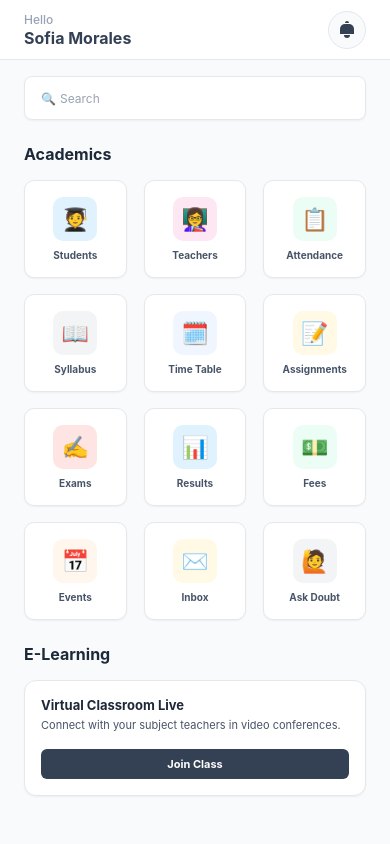
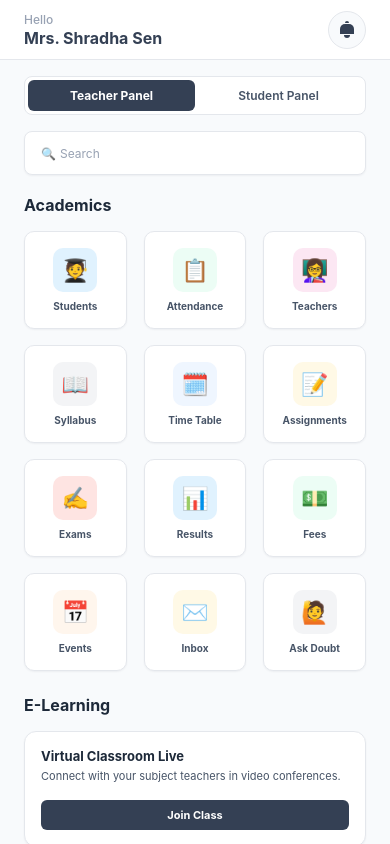
Before and after one commit to jayagrawal-petabyte/School_ERP, a React Native app in the folder apps/mobile/: screen /Home in a window 390 px wide. Built offline with nearby package versions, Linux system fonts and the light colour scheme.

Commit message:
feat(mobile): implement role switcher, dynamic grids, and locked student attendance calendar routing

```diff
--- a/apps/mobile/src/navigation/AppNavigator.tsx
+++ b/apps/mobile/src/navigation/AppNavigator.tsx
@@ -15,7 +15,7 @@ export type RootStackParamList = {
   Home: undefined;
   AttendanceList: undefined;
   MarkAttendance: { classId: string; className: string };
-  AttendanceHistory: { classId: string; className: string };
+  AttendanceHistory: { classId: string; className: string; defaultStudentName?: string };
   AttendanceReports: { classId: string; className: string };
   AssignmentList: { classId: string; className: string };
   AssignmentDetails: { assignmentId: string };
--- a/apps/mobile/src/screens/AttendanceHistoryScreen.tsx
+++ b/apps/mobile/src/screens/AttendanceHistoryScreen.tsx
@@ -37,12 +37,12 @@ const MONTH_NAMES = [
 const WEEKDAYS = ['SUN', 'MON', 'TUE', 'WED', 'THU', 'FRI', 'SAT'];
 
 export default function AttendanceHistoryScreen({ route, navigation }: Props) {
-  const { classId } = route.params;
+  const { classId, defaultStudentName } = route.params;
 
   // Search Filter States
   const [role, setRole] = useState<'student' | 'teacher'>('student');
-  const [searchQuery, setSearchQuery] = useState<string>(''); // Default empty for class mode
-  const [activeSearch, setActiveSearch] = useState<string>(''); // Confirmed search query
+  const [searchQuery, setSearchQuery] = useState<string>(defaultStudentName || ''); // Default empty or student name
+  const [activeSearch, setActiveSearch] = useState<string>(defaultStudentName || ''); // Confirmed search query
   const [standard] = useState<string>('Standard - 8');
   const [division] = useState<string>('Division - C');
 
@@ -321,7 +321,8 @@ export default function AttendanceHistoryScreen({ route, navigation }: Props) {
         </TouchableOpacity>
       </View>
 
-      {/* Top Search Controls */}
+      {/* Top Search Controls (Visible only for Teachers/Admin) */}
+      {!defaultStudentName && (
         <View style={styles.filterSection}>
           <View style={styles.radioContainer}>
             <TouchableOpacity style={styles.radioButtonWrapper} onPress={() => setRole('student')}>
@@ -373,6 +374,7 @@ export default function AttendanceHistoryScreen({ route, navigation }: Props) {
             </TouchableOpacity>
           </View>
         </View>
+      )}
 
       {loading ? (
         <View style={styles.loadingContainer}>
--- a/apps/mobile/src/screens/HomeScreen.tsx
+++ b/apps/mobile/src/screens/HomeScreen.tsx
@@ -1,4 +1,4 @@
-import React from 'react';
+import React, { useState } from 'react';
 import {
   View,
   Text,
@@ -14,7 +14,7 @@ import { NativeStackNavigationProp } from '@react-navigation/native-stack';
 import { RootStackParamList } from '../navigation/AppNavigator';
 import { COLORS, SPACING, FONT_SIZE, FONT_WEIGHT, SHADOWS } from '../constants/theme';
 
-type HomeScreenNavigationProp = NativeStackNavigationProp<RootStackParamList, 'AttendanceList'>;
+type HomeScreenNavigationProp = NativeStackNavigationProp<RootStackParamList, 'Home'>;
 
 interface Props {
   navigation: HomeScreenNavigationProp;
@@ -30,37 +30,67 @@ interface AcademicItem {
 }
 
 export default function HomeScreen({ navigation }: Props) {
-  const academicItems: AcademicItem[] = [
-    { id: '1', title: 'Students', emoji: '🧑‍🎓', color: '#E0F2FE' },
-    { id: '2', title: 'Teachers', emoji: '👩‍🏫', color: '#FCE7F3' },
+  const [role, setRole] = useState<'teacher' | 'student'>('teacher');
+
+  const getAcademicItems = (): AcademicItem[] => {
+    const baseItems: AcademicItem[] = [
+      { id: '1', title: 'Teachers', emoji: '👩‍🏫', color: '#FCE7F3' },
+      { id: '2', title: 'Syllabus', emoji: '📖', color: '#F3F4F6' },
+      { id: '3', title: 'Time Table', emoji: '🗓️', color: '#EFF6FF' },
       {
-      id: '3',
-      title: 'Attendance',
-      emoji: '📋',
-      color: '#ECFDF5',
-      route: 'AttendanceList'
-    },
-    { id: '4', title: 'Syllabus', emoji: '📖', color: '#F3F4F6' },
-    { id: '5', title: 'Time Table', emoji: '🗓️', color: '#EFF6FF' },
-    {
-      id: '6',
+        id: '4',
         title: 'Assignments',
         emoji: '📝',
         color: '#FFF9E6',
         route: 'AssignmentList',
         params: { classId: '1', className: 'Standard - 8 - C' }
       },
-    { id: '7', title: 'Exams', emoji: '✍️', color: '#FEE4E2' },
-    { id: '8', title: 'Results', emoji: '📊', color: '#E0F2FE' },
-    { id: '9', title: 'Fees', emoji: '💵', color: '#ECFDF5' },
-    { id: '10', title: 'Events', emoji: '📅', color: '#FFF6ED' },
-    { id: '11', title: 'Inbox', emoji: '✉️', color: '#FFF9E6' },
-    { id: '12', title: 'Ask Doubt', emoji: '🙋', color: '#F3F4F6' },
+      { id: '5', title: 'Exams', emoji: '✍️', color: '#FEE4E2' },
+      { id: '6', title: 'Results', emoji: '📊', color: '#E0F2FE' },
+      { id: '7', title: 'Fees', emoji: '💵', color: '#ECFDF5' },
+      { id: '8', title: 'Events', emoji: '📅', color: '#FFF6ED' },
+      { id: '9', title: 'Inbox', emoji: '✉️', color: '#FFF9E6' },
+      { id: '10', title: 'Ask Doubt', emoji: '🙋', color: '#F3F4F6' },
     ];
+
+    if (role === 'teacher') {
+      // Teacher panel items
+      return [
+        { id: 't0', title: 'Students', emoji: '🧑‍🎓', color: '#E0F2FE' },
+        {
+          id: 't_attendance',
+          title: 'Attendance',
+          emoji: '📋',
+          color: '#ECFDF5',
+          route: 'AttendanceList'
+        },
+        ...baseItems
+      ];
+    } else {
+      // Student panel items
+      return [
+        {
+          id: 's_leave',
+          title: 'Apply Leave',
+          emoji: '✉️',
+          color: '#FFF6ED',
+          route: 'LeaveRequest'
+        },
+        {
+          id: 's_attendance',
+          title: 'Attendance',
+          emoji: '📋',
+          color: '#ECFDF5',
+          route: 'AttendanceHistory',
+          params: { classId: '1', className: 'Standard - 8 - C', defaultStudentName: 'Sofia Morales' }
+        },
+        ...baseItems
+      ];
+    }
+  };
 
   const handlePressItem = (item: AcademicItem) => {
     if (item.route) {
-      // Navigate to the module
       navigation.navigate(item.route as any, item.params);
     } else {
       Alert.alert(
@@ -75,11 +105,13 @@ export default function HomeScreen({ navigation }: Props) {
     <SafeAreaView style={styles.container}>
       <StatusBar barStyle="dark-content" backgroundColor="#FFFFFF" />
 
-      {/* Header Profile Info (Michael Smith / Sofia Morales) */}
+      {/* Header Profile Info */}
       <View style={styles.header}>
         <View style={styles.profileContainer}>
           <Text style={styles.greeting}>Hello</Text>
-          <Text style={styles.userName}>Sofia Morales</Text>
+          <Text style={styles.userName}>
+            {role === 'teacher' ? 'Mrs. Shradha Sen' : 'Sofia Morales'}
+          </Text>
         </View>
         <TouchableOpacity style={styles.bellButton} onPress={() => Alert.alert('Notifications', 'No new notifications.')}>
           <View style={styles.bellOutline}>
@@ -90,8 +122,31 @@ export default function HomeScreen({ navigation }: Props) {
         </TouchableOpacity>
       </View>
 
+      {/* Temporary Role Switcher */}
+      <View style={styles.roleSwitcherContainer}>
+        <TouchableOpacity
+          style={[styles.roleTab, role === 'teacher' && styles.roleTabActive]}
+          onPress={() => setRole('teacher')}
+          activeOpacity={0.8}
+        >
+          <Text style={[styles.roleTabText, role === 'teacher' && styles.roleTabTextActive]}>
+            Teacher Panel
+          </Text>
+        </TouchableOpacity>
+
+        <TouchableOpacity
+          style={[styles.roleTab, role === 'student' && styles.roleTabActive]}
+          onPress={() => setRole('student')}
+          activeOpacity={0.8}
+        >
+          <Text style={[styles.roleTabText, role === 'student' && styles.roleTabTextActive]}>
+            Student Panel
+          </Text>
+        </TouchableOpacity>
+      </View>
+
       <ScrollView contentContainerStyle={styles.scrollContent} showsVerticalScrollIndicator={false}>
-        {/* Search Input block */}
+        {/* Search Input bar */}
         <View style={styles.searchSection}>
           <View style={styles.searchBox}>
             <Text style={styles.searchIcon}>🔍</Text>
@@ -104,7 +159,7 @@ export default function HomeScreen({ navigation }: Props) {
           <Text style={styles.sectionTitle}>Academics</Text>
 
           <View style={styles.grid}>
-            {academicItems.map((item) => (
+            {getAcademicItems().map((item) => (
               <TouchableOpacity
                 key={item.id}
                 style={styles.gridItem}
@@ -120,7 +175,7 @@ export default function HomeScreen({ navigation }: Props) {
           </View>
         </View>
 
-        {/* E-Learning Section Header */}
+        {/* E-Learning Section */}
         <View style={styles.elearningSection}>
           <Text style={styles.sectionTitle}>E-Learning</Text>
           <View style={styles.elearningBanner}>
@@ -204,6 +259,34 @@ const styles = StyleSheet.create({
     borderBottomRightRadius: 3,
     marginTop: 1,
   },
+  roleSwitcherContainer: {
+    flexDirection: 'row',
+    backgroundColor: '#FFFFFF',
+    marginHorizontal: SPACING.lg,
+    marginTop: SPACING.md,
+    borderRadius: 8,
+    padding: 3,
+    borderWidth: 1,
+    borderColor: COLORS.border,
+  },
+  roleTab: {
+    flex: 1,
+    paddingVertical: 8,
+    alignItems: 'center',
+    borderRadius: 6,
+  },
+  roleTabActive: {
+    backgroundColor: COLORS.primary,
+  },
+  roleTabText: {
+    fontSize: 12,
+    color: COLORS.textSecondary,
+    fontWeight: FONT_WEIGHT.semibold,
+  },
+  roleTabTextActive: {
+    color: COLORS.textLight,
+    fontWeight: FONT_WEIGHT.bold,
+  },
   scrollContent: {
     paddingBottom: SPACING.xl,
   },
@@ -232,7 +315,7 @@ const styles = StyleSheet.create({
   },
   academicsSection: {
     paddingHorizontal: SPACING.lg,
-    marginTop: SPACING.sm,
+    marginTop: SPACING.xs,
   },
   sectionTitle: {
     fontSize: FONT_SIZE.md,
```
Lines whose indentation alone changed are shown as unchanged.
